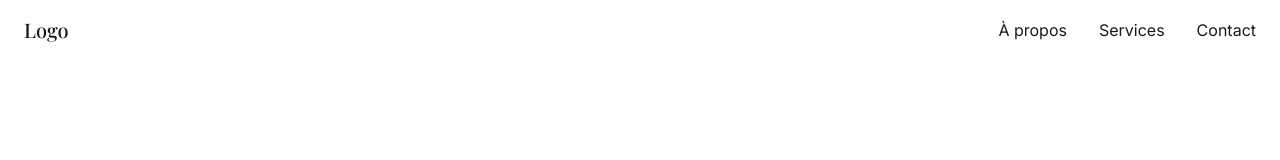
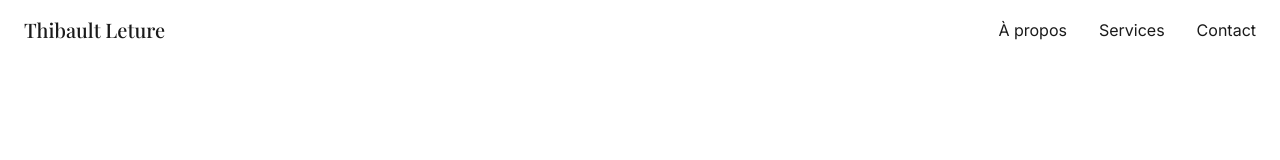
Before and after one commit to TeeBo8/svsurfthibault, a React (Vite) app: page / in a window 1280 px wide. Shown: the top 160 px of the page. Built offline with nearby package versions, Linux system fonts and the light colour scheme.

Commit message:
Update website logo
Update the website logo to "Thibault Leture".

```diff
--- a/src/pages/Index.tsx
+++ b/src/pages/Index.tsx
@@ -31,7 +31,7 @@ const Index = () => {
         <div className="container mx-auto px-6 py-4">
           <div className="flex items-center justify-between">
             <a href="/" className="text-xl font-playfair font-medium">
-              Logo
+              Thibault Leture
             </a>
             <div className="hidden md:flex space-x-8">
               {["À propos", "Services", "Contact"].map((item) => (
```
